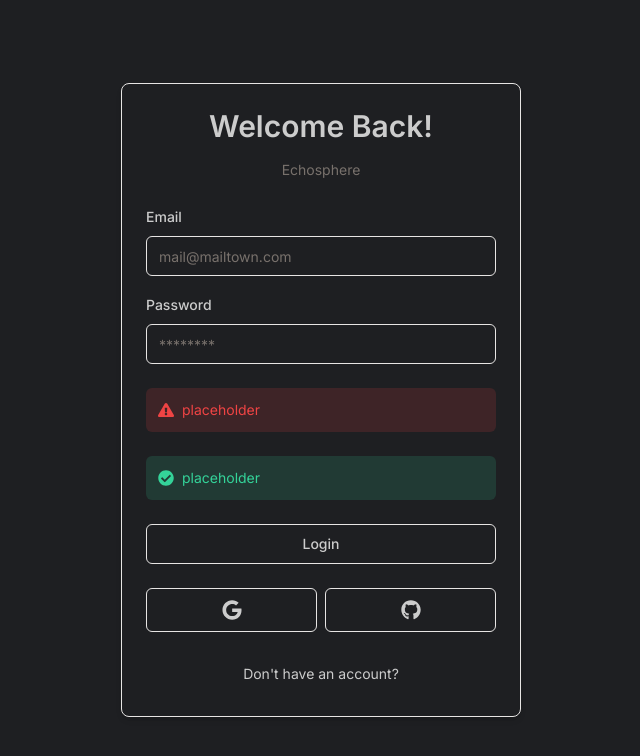
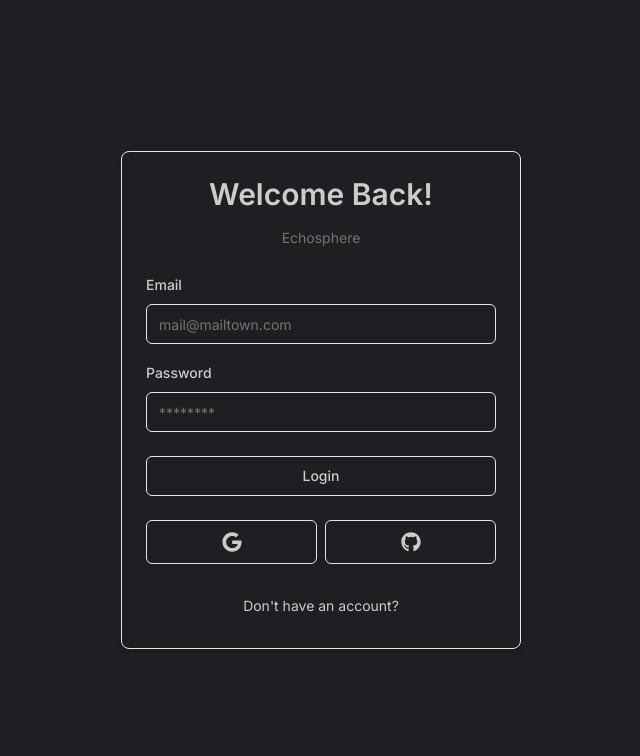
Before and after one commit to Mr-Mercury/echosphere, a Next.js app: page /login in a window 1280 px wide. Shown: the top 756 px of the page, without its empty margins (319-959 px from the left). Built offline with nearby package versions, Linux system fonts and the light colour scheme.

Commit message:
Errror and success messages working properly

```diff
--- a/components/auth-components/login-form.tsx
+++ b/components/auth-components/login-form.tsx
@@ -13,8 +13,8 @@ import { loginAction } from '@/app/actions/login';
 import { useTransition, useState } from 'react';
 
 export const LoginForm = ({}) => {
-    const [error, setError] = useState<string | undefined>('');
-    const [success, setSuccess] = useState<string | undefined>('');
+    const [useError, setError] = useState<string | undefined>('');
+    const [useSuccess, setSuccess] = useState<string | undefined>('');
     const [isPending, startTransition] = useTransition();
 
     const form = useForm<z.infer<typeof LoginSchema>>({
@@ -26,6 +26,9 @@ export const LoginForm = ({}) => {
     });
 // useTransition here to facilitate smooth caching
     const onSubmit = (values: z.infer<typeof LoginSchema>) => {
+        setError('');
+        setSuccess('');
+
         startTransition(() => {
             loginAction(values)
                 .then((data) => {
@@ -72,8 +75,8 @@ export const LoginForm = ({}) => {
                         </FormItem>
                     )}/>
                 </div>
-                <FormError message='placeholder'/>
-                <FormSuccess message='placeholder' />
+                <FormError message={useError}/>
+                <FormSuccess message={useSuccess} />
                 <Button disabled={isPending} type='submit' className='w-full' variant='outline'>
                     Login
                 </Button>
```
